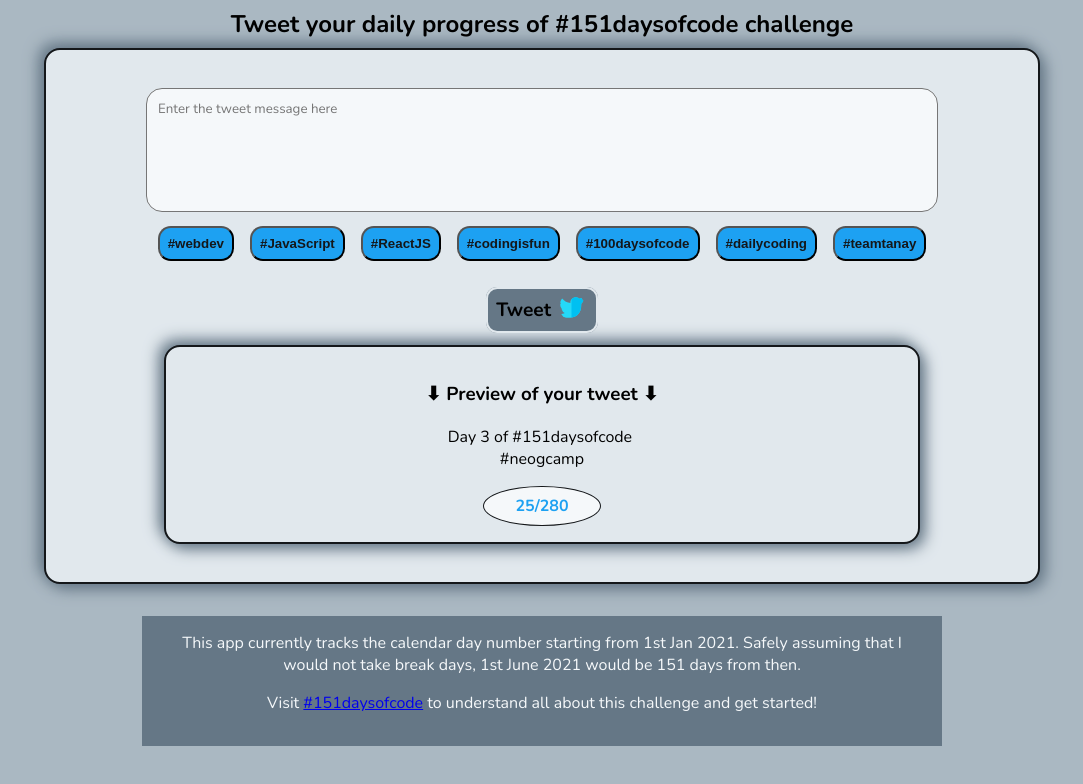
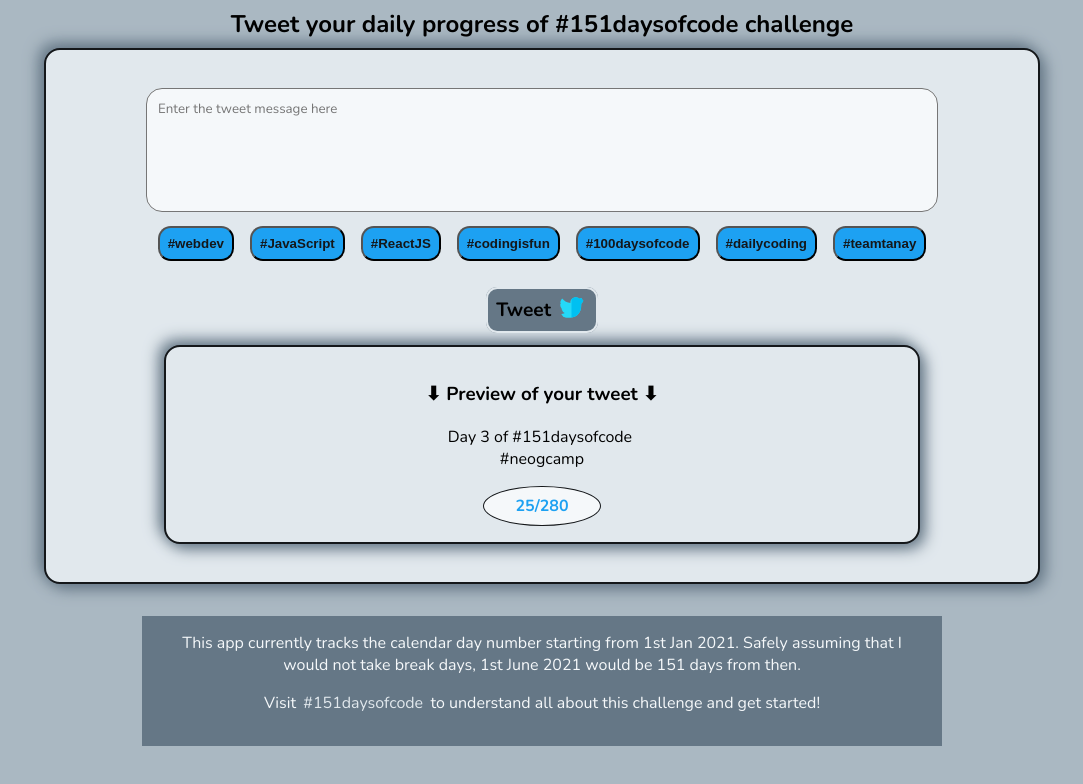
Before and after one commit to supminn/neog-151daysofcode, a React (Create React App) app: page / in a window 1280 px wide. Shown: the top 784 px of the page, without its empty margins (98-1181 px from the left). Built offline with nearby package versions, Linux system fonts and the light colour scheme.

Commit message:
style: link updated

```diff
--- a/src/App.css
+++ b/src/App.css
@@ -7,7 +7,7 @@
   --lightGrey: #AAB8C2;
   --lighterGrey: #E1E8ED;
   --lightestGrey: #F5F8FA;
-  --warn: #d32406;
+  /* --warn: #d32406; */
 }
 
 body {
@@ -157,6 +157,19 @@ footer{
   color: var(--lightestGrey);
 }
 
+footer a{
+  color: var(--lighterGrey);
+  text-decoration: none;
+  padding: 0.2rem;
+  border-radius: 0.2rem;
+  /* border: 1px dashed var(--black); */
+}
+footer a:hover{
+  text-decoration: underline;
+  /* border: 1px solid var(--black); */
+  color: var(--black);
+}
+
 @media only screen and (max-width:600px){
   .limit-tweet{
     max-width: 15vw;
```
